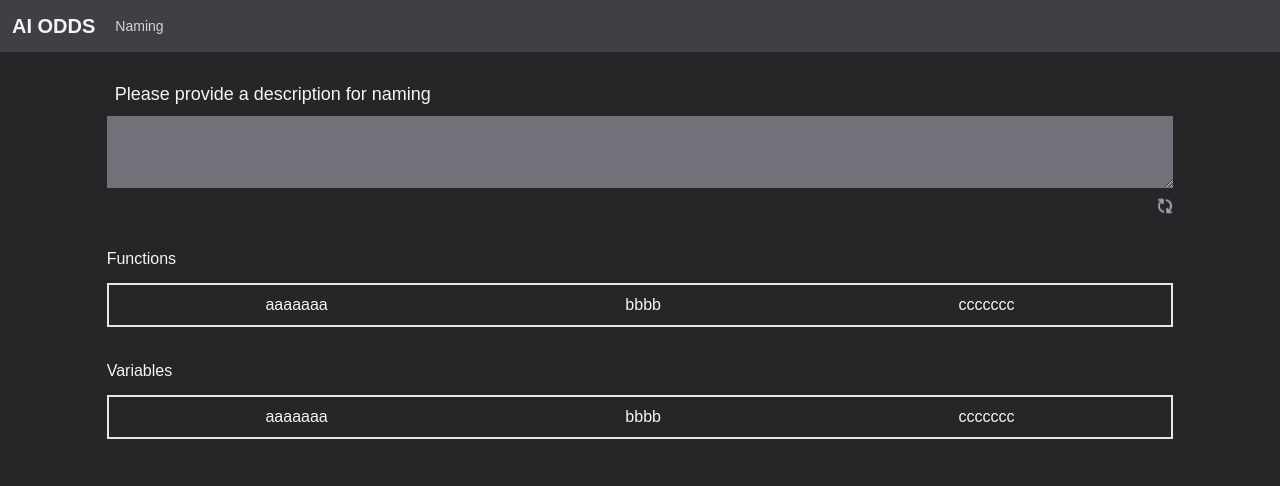
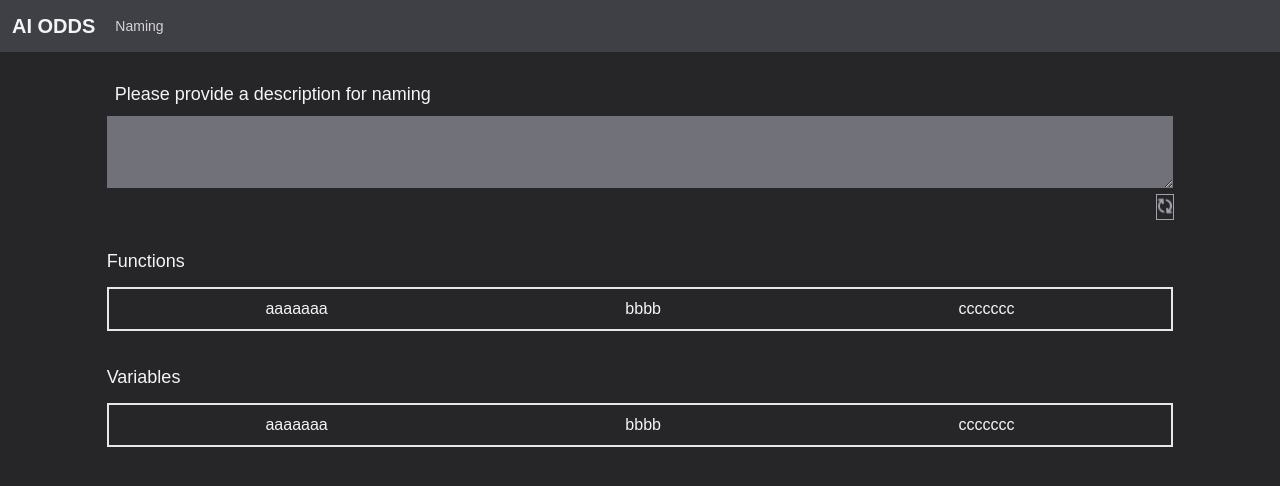
Before and after one commit to Mingyu3/ai-odds, a Next.js app: page / in a window 1280 px wide. Shown: the top 486 px of the page. Built offline with nearby package versions, Linux system fonts and the light colour scheme.

Commit message:
add a button outline style globally

```diff
--- a/styles/globals.css
+++ b/styles/globals.css
@@ -1,4 +1,15 @@
 @tailwind base;
+@layer base {
+	h1 {
+		@apply text-2xl;
+	}
+	h2 {
+		@apply text-xl;
+	}
+	h3 {
+		@apply text-lg;
+	}
+}
 @tailwind components;
 @tailwind utilities;
 @import url('https://fonts.googleapis.com/css2?family=Poppins:wght@200;400&display=swap');
@@ -10,3 +21,7 @@
 body {
 	font-family: 'Poppins', sans-serif;
 }
+
+button {
+	outline: 1px solid;
+}
```
